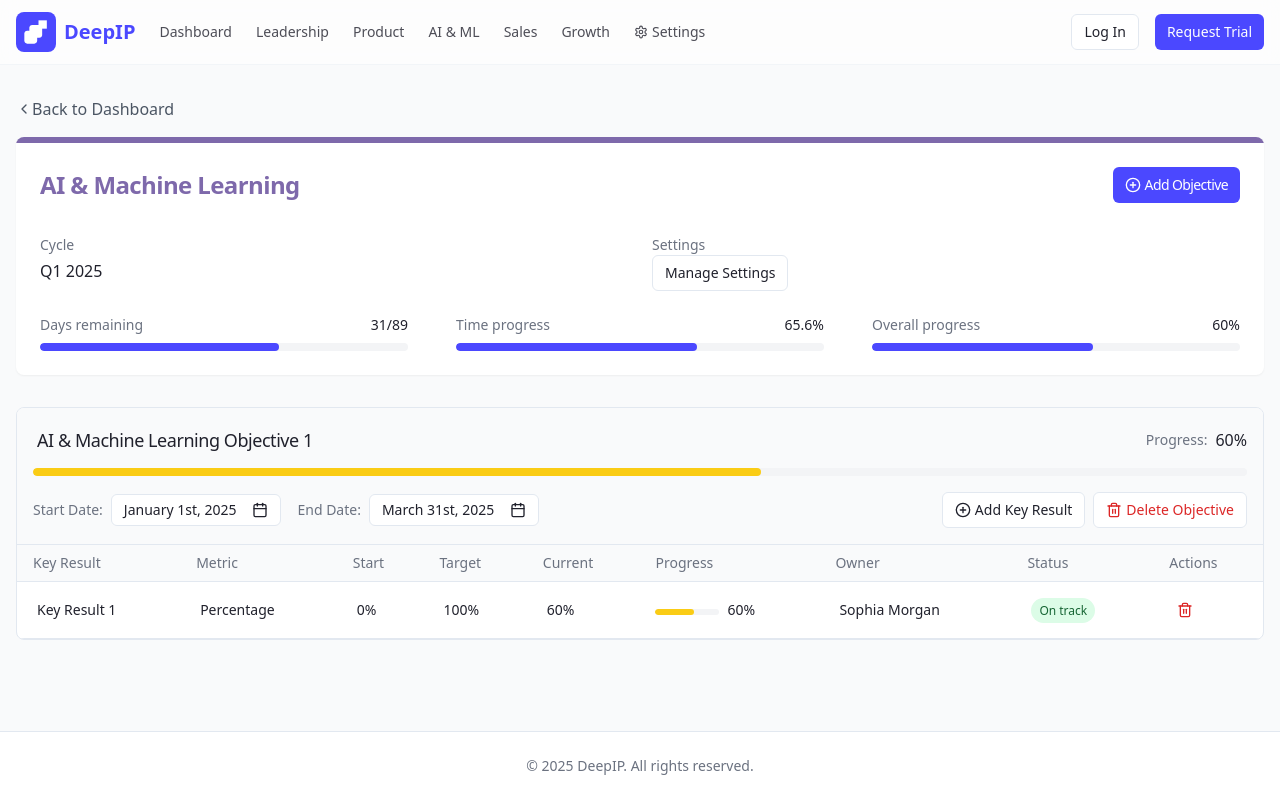
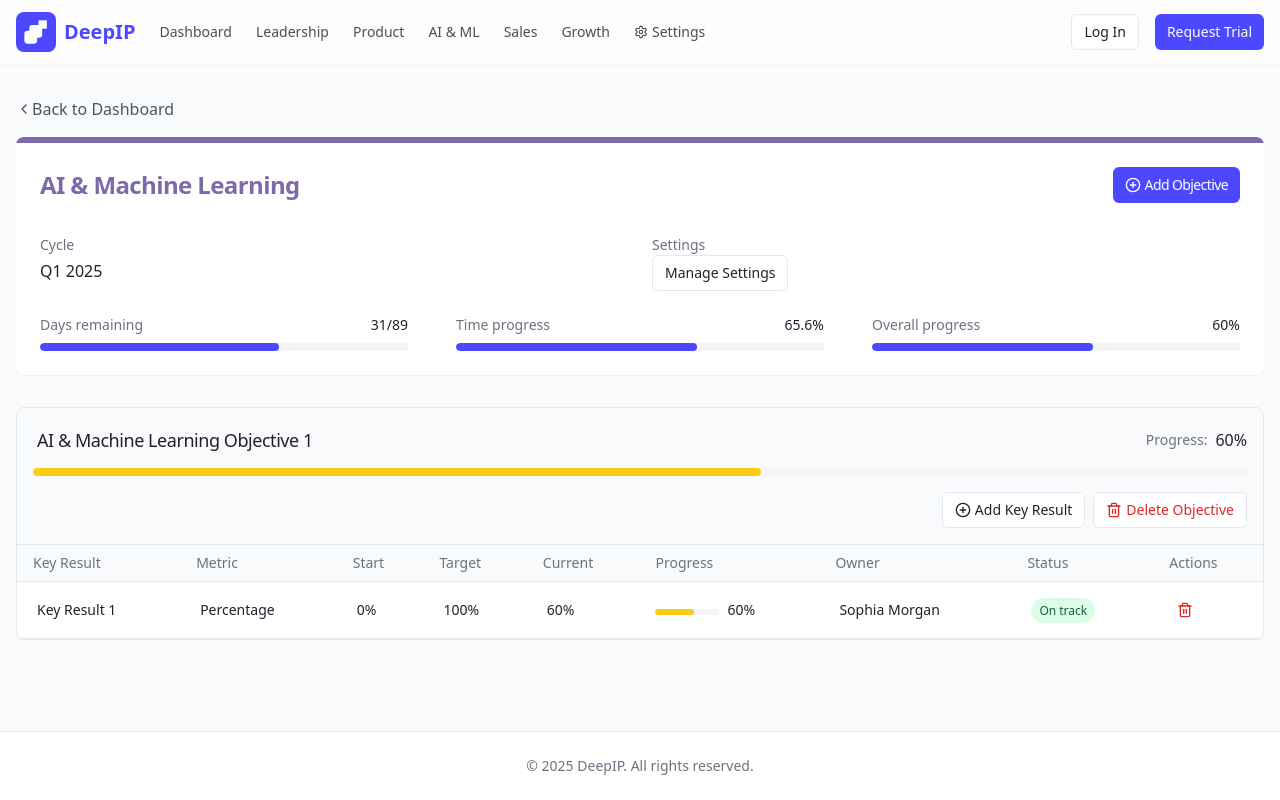
Before and after one commit to Pluurp/deepip-okr-flux, a React (Vite) app: page /departments/ai in a window 1280 px wide. Built offline with nearby package versions, Linux system fonts and the light colour scheme.

Commit message:
Remove date selection from departments
Removes the start and end date selection from the department pages. Date modifications are now handled exclusively in the settings page.

```diff
--- a/src/components/ObjectiveList.tsx
+++ b/src/components/ObjectiveList.tsx
@@ -1,4 +1,3 @@
-
 import React, { useState } from "react";
 import { Objective, KeyResult, User, Status } from "@/types";
 import ProgressBar from "./ProgressBar";
@@ -207,31 +206,6 @@ const ObjectiveList = ({ objectives, users, className, onUpdate }: ObjectiveList
     toast.success("Objective deleted");
   };
 
-  const handleDateSelect = (date: Date | undefined) => {
-    if (!date || !selectedObjective || !onUpdate) return;
-
-    const updatedObjectives = objectives.map(obj => {
-      if (obj.id === selectedObjective) {
-        return {
-          ...obj,
-          [dateType === "start" ? "startDate" : "endDate"]: date.toISOString()
-        };
-      }
-      return obj;
-    });
-
-    onUpdate(updatedObjectives);
-    toast.success(`${dateType === "start" ? "Start" : "End"} date updated`);
-
-    // Reset selection
-    setSelectedObjective(null);
-  };
-
-  const openDatePicker = (objectiveId: string, type: "start" | "end") => {
-    setSelectedObjective(objectiveId);
-    setDateType(type);
-  };
-
   return (
     <div className={cn("space-y-8", className)}>
       {objectives.map((objective) => (
@@ -253,64 +227,8 @@ const ObjectiveList = ({ objectives, users, className, onUpdate }: ObjectiveList
             <ProgressBar value={objective.progress} className="mt-2" />
 
             <div className="flex justify-between items-center mt-4">
-              <div className="grid grid-cols-2 gap-4">
-                <div className="flex items-center gap-2">
-                  <span className="text-sm text-gray-500">Start Date:</span>
-                  <Popover>
-                    <PopoverTrigger asChild>
-                      <Button
-                        variant="outline"
-                        size="sm"
-                        className="h-8"
-                        onClick={() => openDatePicker(objective.id, "start")}
-                      >
-                        {objective.startDate
-                          ? format(new Date(objective.startDate), "PPP")
-                          : "Select date"}
-                        <Calendar className="ml-2 h-4 w-4" />
-                      </Button>
-                    </PopoverTrigger>
-                    <PopoverContent className="w-auto p-0" align="start">
-                      {selectedObjective === objective.id && dateType === "start" && (
-                        <CalendarComponent
-                          mode="single"
-                          selected={objective.startDate ? new Date(objective.startDate) : undefined}
-                          onSelect={handleDateSelect}
-                          initialFocus
-                        />
-                      )}
-                    </PopoverContent>
-                  </Popover>
-                </div>
-
-                <div className="flex items-center gap-2">
-                  <span className="text-sm text-gray-500">End Date:</span>
-                  <Popover>
-                    <PopoverTrigger asChild>
-                      <Button
-                        variant="outline"
-                        size="sm"
-                        className="h-8"
-                        onClick={() => openDatePicker(objective.id, "end")}
-                      >
-                        {objective.endDate
-                          ? format(new Date(objective.endDate), "PPP")
-                          : "Select date"}
-                        <Calendar className="ml-2 h-4 w-4" />
-                      </Button>
-                    </PopoverTrigger>
-                    <PopoverContent className="w-auto p-0" align="start">
-                      {selectedObjective === objective.id && dateType === "end" && (
-                        <CalendarComponent
-                          mode="single"
-                          selected={objective.endDate ? new Date(objective.endDate) : undefined}
-                          onSelect={handleDateSelect}
-                          initialFocus
-                        />
-                      )}
-                    </PopoverContent>
-                  </Popover>
-                </div>
+              <div>
+                {/* Date fields have been removed */}
               </div>
 
               <div className="flex gap-2">
```
